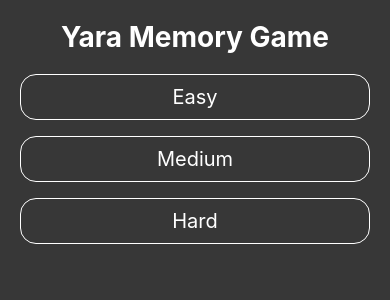
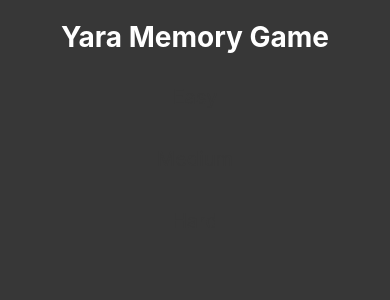
Before and after one commit to GGanchev16/memory-game, a React Native app: screen / in a window 390 px wide. Shown: the top 300 px of the page. Built offline with nearby package versions, Linux system fonts and the light colour scheme.

Commit message:
Refactor: Button colors

```diff
--- a/src/components/Button.tsx
+++ b/src/components/Button.tsx
@@ -20,7 +20,7 @@ export const Button = ({
 
 const styles = StyleSheet.create({
   button: {
-    borderColor: "#fff",
+    borderColor: "#373737",
     borderWidth: 1,
     borderRadius: 16,
     paddingVertical: 10,
@@ -28,7 +28,7 @@ const styles = StyleSheet.create({
   },
   text: {
     fontSize: 20,
-    color: "#fff",
+    color: "#373737",
     textAlign: "center",
   },
 });
```
